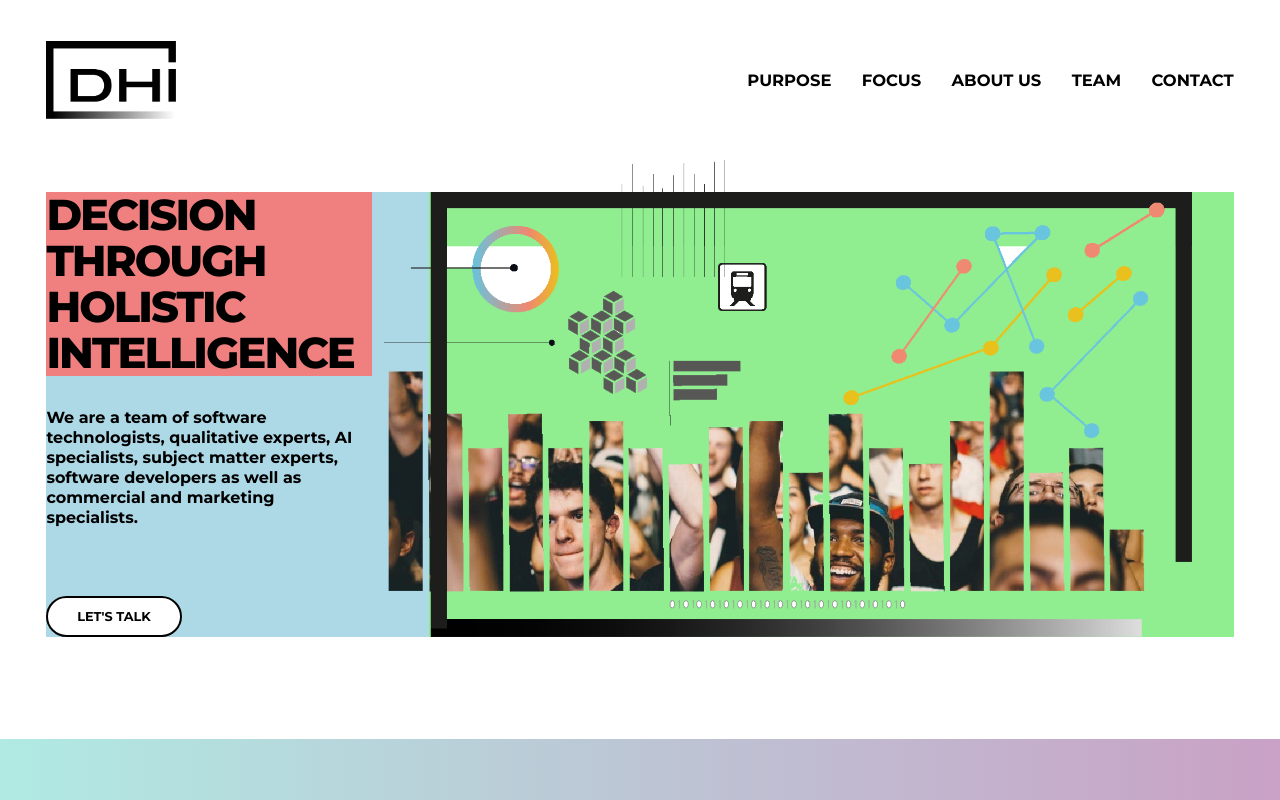
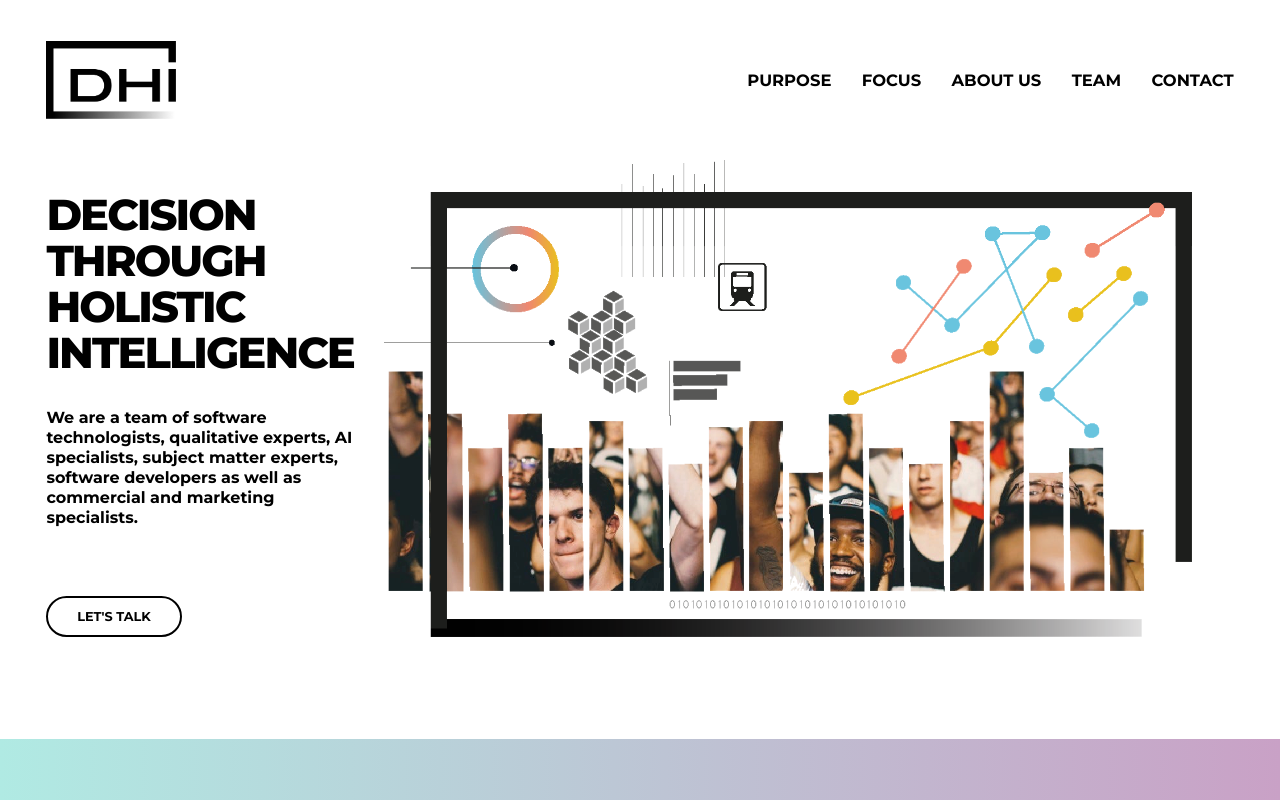
Before and after one commit to jeffschram/ambrands-dhi-site, a plain HTML site: page AMBRANDS_DHI/index.html in a window 1280 px wide. Shown: the top 800 px of the page. Drawn offline with nearby package versions, Linux system fonts and the light colour scheme.

Commit message:
remove test colors

```diff
--- a/AMBRANDS_DHI/style.css
+++ b/AMBRANDS_DHI/style.css
@@ -297,19 +297,19 @@ body {
   }
   /* TEST */
   .section__main {
-    background: lightblue;
+    /* background: lightblue; */
   }
   .section__media {
-    background: lightgreen;
+    /* background: lightgreen; */
   }
   .section__body h1,
   h2 {
-    background: lightcoral;
+    /* background: lightcoral; */
   }
   .large .section__body h1,
   .large .section__body h2 {
     font-size: 2.9rem !important;
-    color: purple;
+    /* color: purple; */
   }
 
   /* Home */
```
